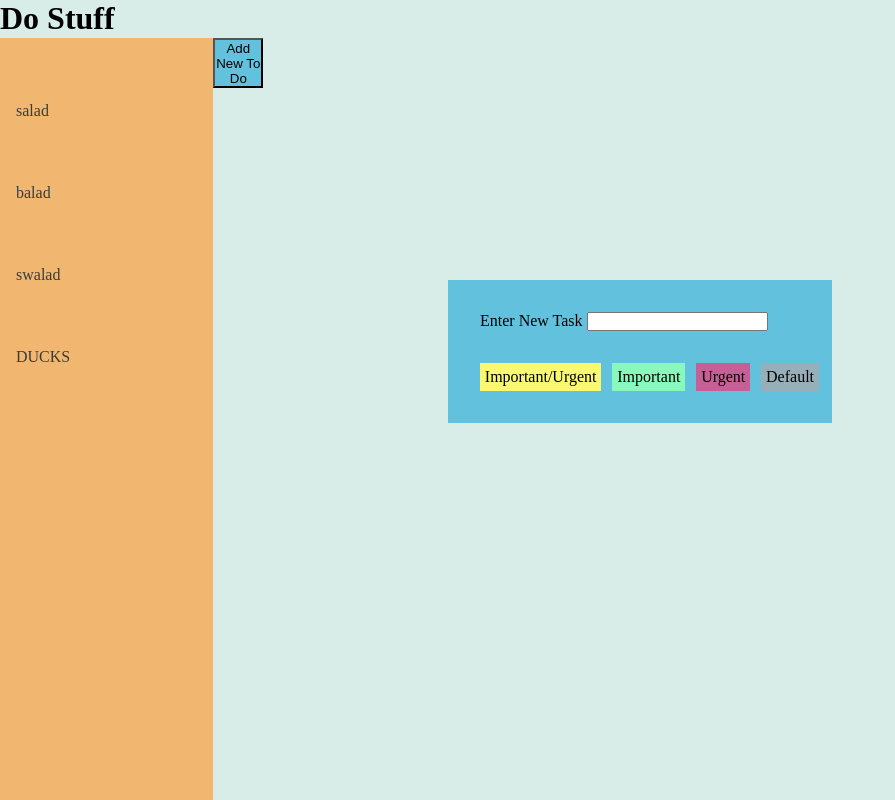
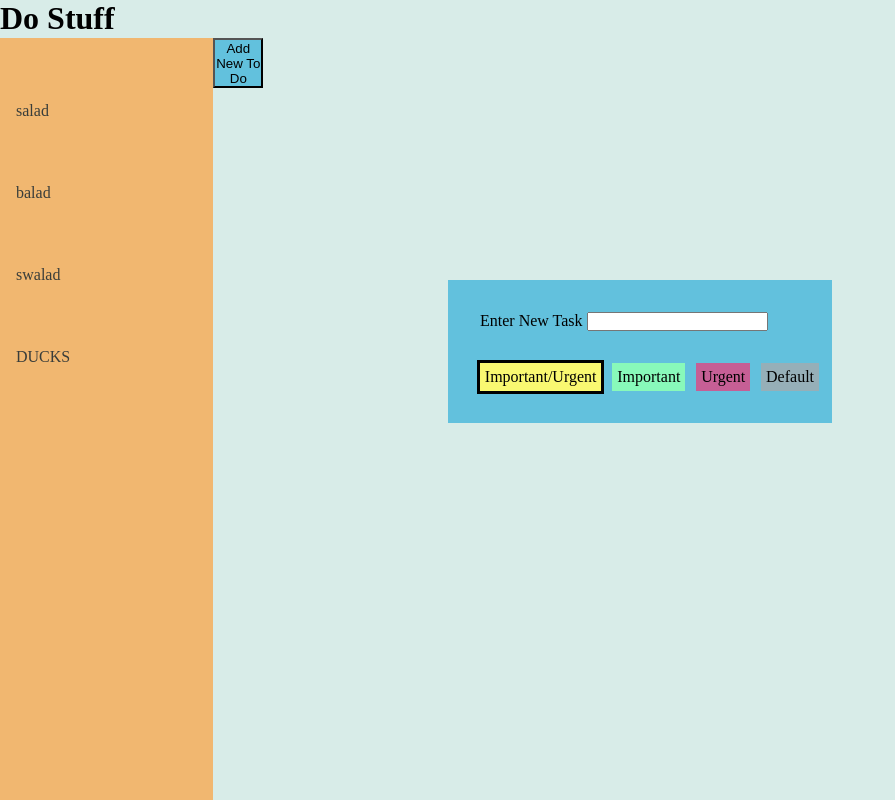
Before and after one commit to Dezzep/todo-list, a website built with webpack: page dist/index.html in a window 1280 px wide. Both pictures are taken after a click on the element "Important/Urgent". Shown: the whole page, without its empty margins (0-895 px from the left). Built offline with nearby package versions, Linux system fonts and the light colour scheme.

Commit message:
added a border when an 'urgency' is selected, and remove border from unselected aswell.

```diff
--- a/src/index.js
+++ b/src/index.js
@@ -53,10 +53,21 @@ const appendFormInputToDom = () => {
 
   //-- urgency buttons start --
   const urgencyButtons = document.getElementsByClassName('urgencies')
+  let selectedUrgency = urgencyButtons[3]; // <-- sets to selected to default
+  selectedUrgency.style.border = "black 3px solid"; //<-- need to change margin to match border below
+  selectedUrgency.style.margin = "-3px"; //-3px margin stops elements from moving when clicked.
   for (let i = 0; i < urgencyButtons.length; i++){
 
     urgencyButtons[i].addEventListener('click', function(){
-      console.log('works');
+      selectedUrgency.style.border = 'none'
+      selectedUrgency.style.margin = "auto";
+      selectedUrgency = urgencyButtons[i];
+      selectedUrgency.style.border = "black 3px solid"
+      selectedUrgency.style.margin = '-3px';
+
+
+
+
     });
   }
 
--- a/src/styles/styles.scss
+++ b/src/styles/styles.scss
@@ -141,47 +141,53 @@ body{
     justify-content: space-evenly;
     align-items: center;
 
+
+  }
+  .urgencies{
+    -webkit-box-sizing: border-box;
+    -moz-box-sizing: border-box;
+    box-sizing: border-box;
+    padding:0.3em;
+
+
+
+
+    &:hover{
+      cursor:pointer;
+      transform:scale(1.05)
+    }
   }
   #important-urgent{
     background-color:$important-urgent;
-    padding:0.3em;
+
+
 
     &:hover{
       background-color: darken($important-urgent, 20%);
-      cursor: pointer;
-      transform:scale(1.05)
-
     }
   }
   #important{
     background-color: $important;
-    padding:0.3em;
+
 
     &:hover{
       background-color: darken($important, 20%);
-      cursor:pointer;
-      transform:scale(1.05)
     }
   }
   #urgent{
     background-color: $urgent;
-    padding:0.3em;
+
 
     &:hover{
       background-color: darken($urgent, 20%);
-      cursor:pointer;
-      transform:scale(1.05)
-
     }
   }
   #default{
     background-color:$default;
-    padding:0.3em;
+
 
     &:hover{
       background-color: darken($default, 20%);
-      cursor:pointer;
-      transform:scale(1.05)
       }
   }
 }
```
Also changed, not shown: dist/main.js.
